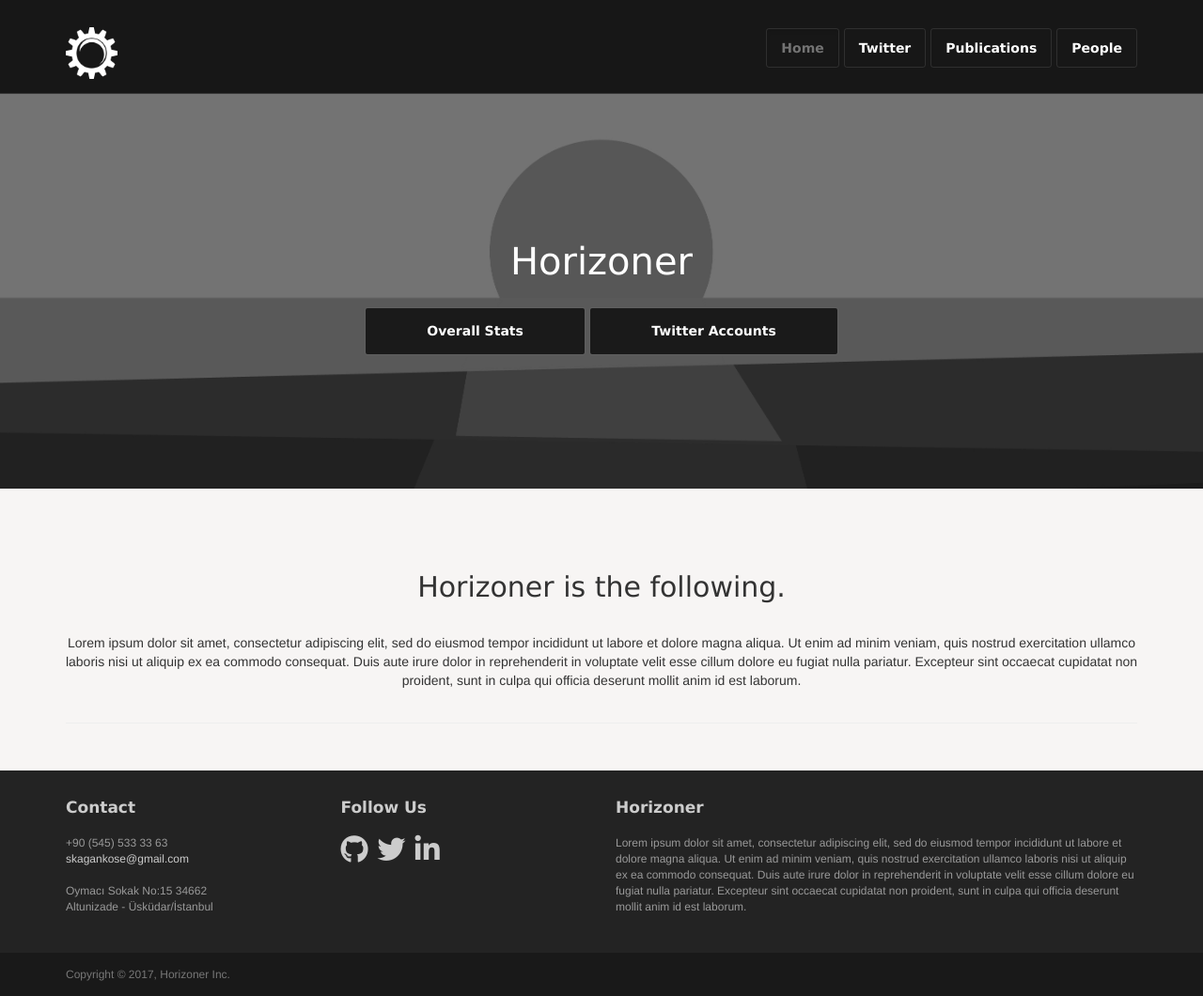
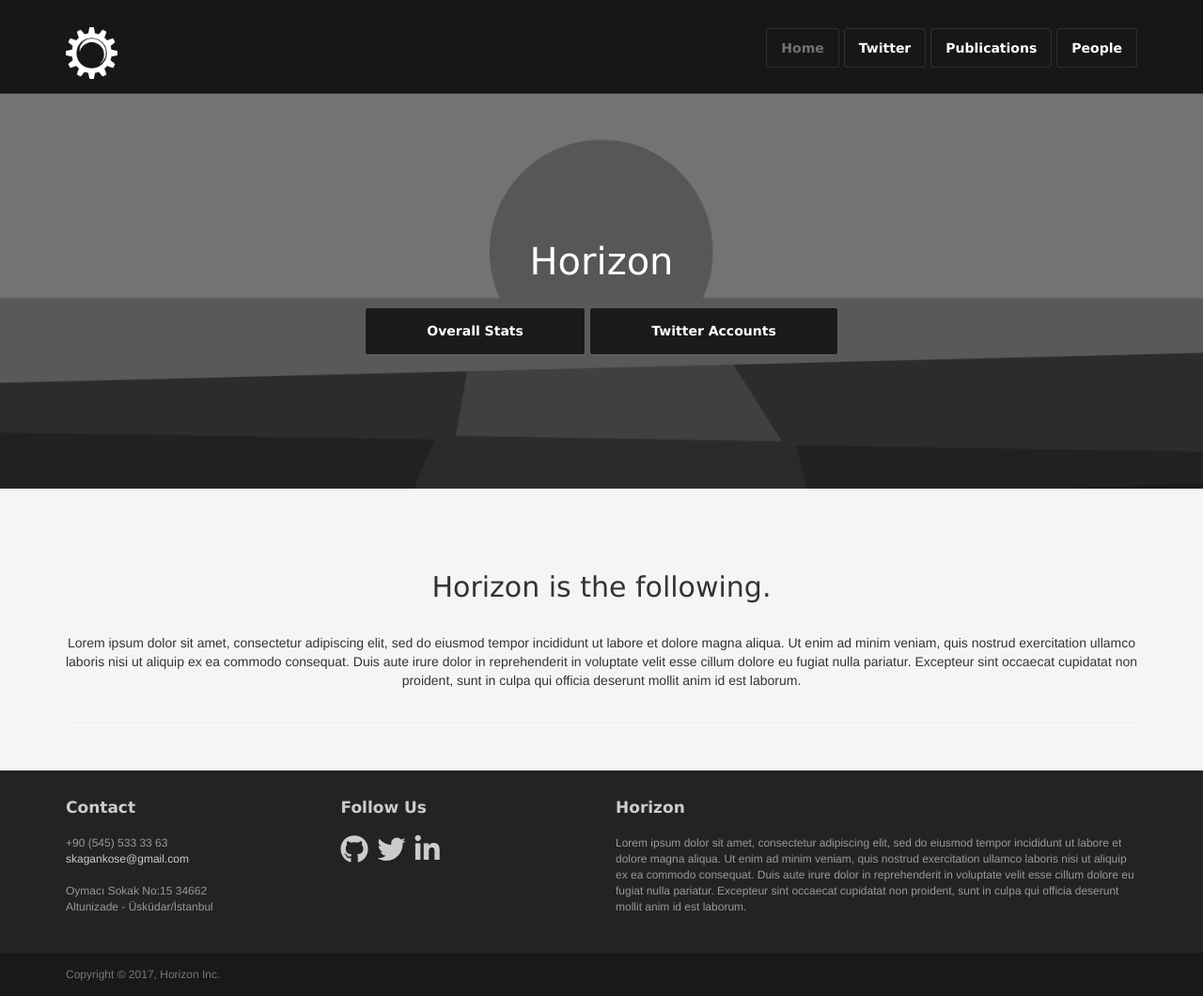
Before and after one commit to skagankose/horizon, a Django app: page / in a window 1280 px wide. Shown: the whole page at 94% size. Run offline with Django 3.2, Linux system fonts and the light colour scheme; some libraries are stand-ins or nearby versions.

Commit message:
Changed Product Name

```diff
--- a/mainPage/templates/base.html
+++ b/mainPage/templates/base.html
@@ -8,7 +8,7 @@
 	<meta name="description" content="">
 	<meta name="author" content="Sergey Pozhilov (GetTemplate.com)">
 
-	<title>Horizoner</title>
+	<title>Horizon</title>
 
 	<link rel="shortcut icon" href="{% static 'images/gt_favicon.png' %}">
 
@@ -114,7 +114,7 @@
 					</div>
 
 					<div class="col-md-6 widget">
-						<h3 class="widget-title">Horizoner</h3>
+						<h3 class="widget-title">Horizon</h3>
 						<div class="widget-body">
 							<p>
 								Lorem ipsum dolor sit amet, consectetur adipiscing elit, sed do eiusmod tempor incididunt ut labore et
@@ -136,7 +136,7 @@
 					<div class="col-md-12 widget">
 						<div class="widget-body">
 							<p class="text-left">
-								Copyright &copy; 2017, Horizoner Inc.
+								Copyright &copy; 2017, Horizon Inc.
 							</p>
 						</div>
 					</div>
--- a/mainPage/templates/index.html
+++ b/mainPage/templates/index.html
@@ -31,7 +31,7 @@
 	<header id="head">
 		<div class="container">
 			<div class="row">
-				<h1 class="lead" style="font-size:40px;">Horizoner</h1>
+				<h1 class="lead" style="font-size:40px;">Horizon</h1>
 				<br>
 				<p>
 					<a class="btn btn-lg homeBox" role="button" style="border:1px solid rgba(255,255,255,0.3);background-color:rgba(0,0,0,0.7);color:white;cursor:not-allowed;" href="#">
@@ -52,7 +52,7 @@
 			<div class="row">
 					<div class="h-body text-center">
 						</br></br>
-						<h2 class="thin">Horizoner is the following.</h2>
+						<h2 class="thin">Horizon is the following.</h2>
 						</br>
 						<p>
 							Lorem ipsum dolor sit amet, consectetur adipiscing elit, sed do eiusmod tempor incididunt ut labore et
```
Also changed, not shown: README.md.
